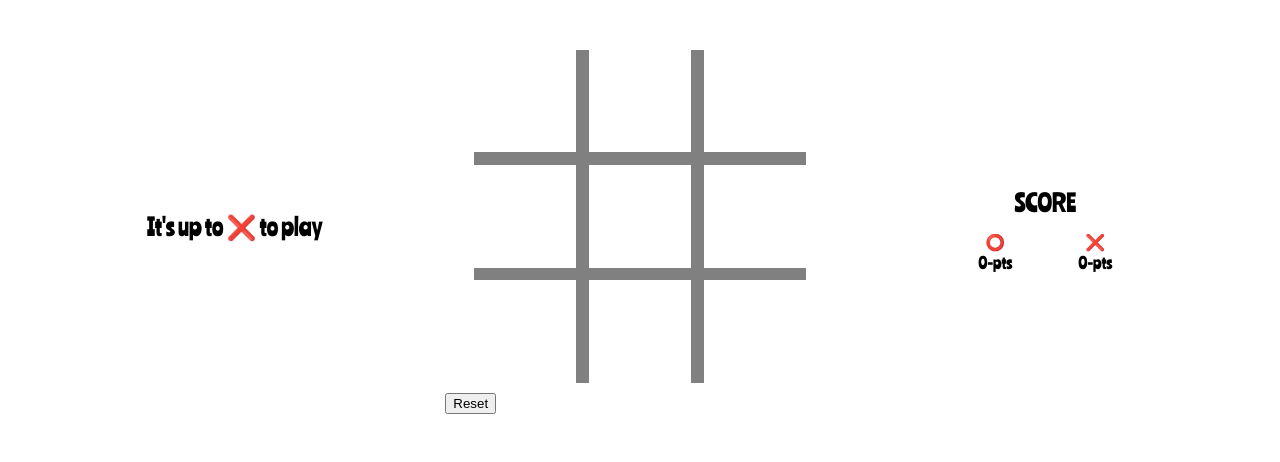
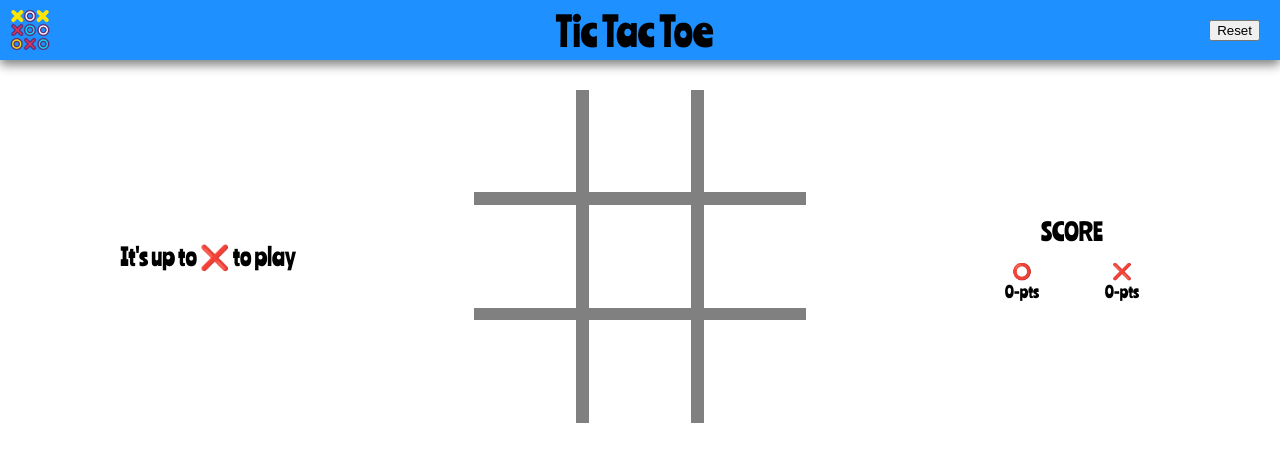
Before and after one commit to DBattou/TicTacToe, a React (Create React App) app: page / in a window 1280 px wide. Shown: the top 462 px of the page. Built offline with nearby package versions, Linux system fonts and the light colour scheme.

Commit message:
Add header, move the reset button inside header

```diff
--- a/src/App.css
+++ b/src/App.css
@@ -1,9 +1,4 @@
 .App {
-  display: flex;
-  flex-direction: column;
-  justify-content: center;
-  align-items: center;
-  height: 700px;
 }
 
 .App-container {
--- a/src/App.js
+++ b/src/App.js
@@ -4,19 +4,20 @@ import Grid from '@material-ui/core/Grid'
 import './App.css'
 import Board from './components/board/Board'
 import Score from './components/score/Score'
-import ResetButton from './components/resetButton/ResetButton'
 import CurrentPlayer from './components/currentPlayer/CurrentPlayer'
+import Header from './components/header/Header'
 
 function App() {
   return (
-    <div style={{ padding: '40px' }}>
+    <div className="App">
+      <Header></Header>
+
       <Grid container spacing={2} direction="row" justify="center" alignItems="center">
         <Grid item xs={12} sm={12} md={4} lg={4} xl={4}>
           <CurrentPlayer></CurrentPlayer>
         </Grid>
         <Grid item xs={12} sm={12} md={4} lg={4} xl={4}>
           <Board></Board>
-          <ResetButton></ResetButton>
         </Grid>
         <Grid item xs={12} sm={12} md={4} lg={4} xl={4}>
           <Score></Score>
--- /dev/null
+++ b/src/components/header/Header.css
@@ -0,0 +1,33 @@
+.App__header {
+  display: flex;
+  flex-direction: row;
+  justify-content: space-between;
+  align-items: center;
+
+  width: 100%;
+  height: 60px;
+
+  box-shadow: 0px 5px 10px grey;
+  margin-bottom: 20px;
+
+  background-color: dodgerblue;
+}
+
+.Header__logoImage {
+  width: 40px;
+  height: 40px;
+  margin: 10px;
+}
+
+.Header__appTitle {
+  font-family: 'ranchersregular', Arial, sans-serif;
+  font-weight: normal;
+  font-style: normal;
+
+  font-size: 40px;
+  color: black;
+}
+
+.Header__resetButton {
+  margin-right: 20px;
+}
--- /dev/null
+++ b/src/components/header/Header.jsx
@@ -0,0 +1,28 @@
+import React from 'react'
+import { resetGame } from '../../redux/actions'
+import { connect } from 'react-redux'
+import './Header.css'
+
+function Header({ resetGame }) {
+  return (
+    <header className="App__header">
+      <img
+        alt="App logo, colorful tictactoe game"
+        src="/icon-512x512.png"
+        className="Header__logoImage"
+      ></img>
+      <h3 className="Header__appTitle">Tic Tac Toe</h3>
+      <button type="reset" className="Header__resetButton" onClick={resetGame}>
+        Reset
+      </button>
+    </header>
+  )
+}
+
+const mapDispatchToProps = (dispatch) => {
+  return {
+    resetGame: () => dispatch(resetGame()),
+  }
+}
+
+export default connect(undefined, mapDispatchToProps)(Header)
```
